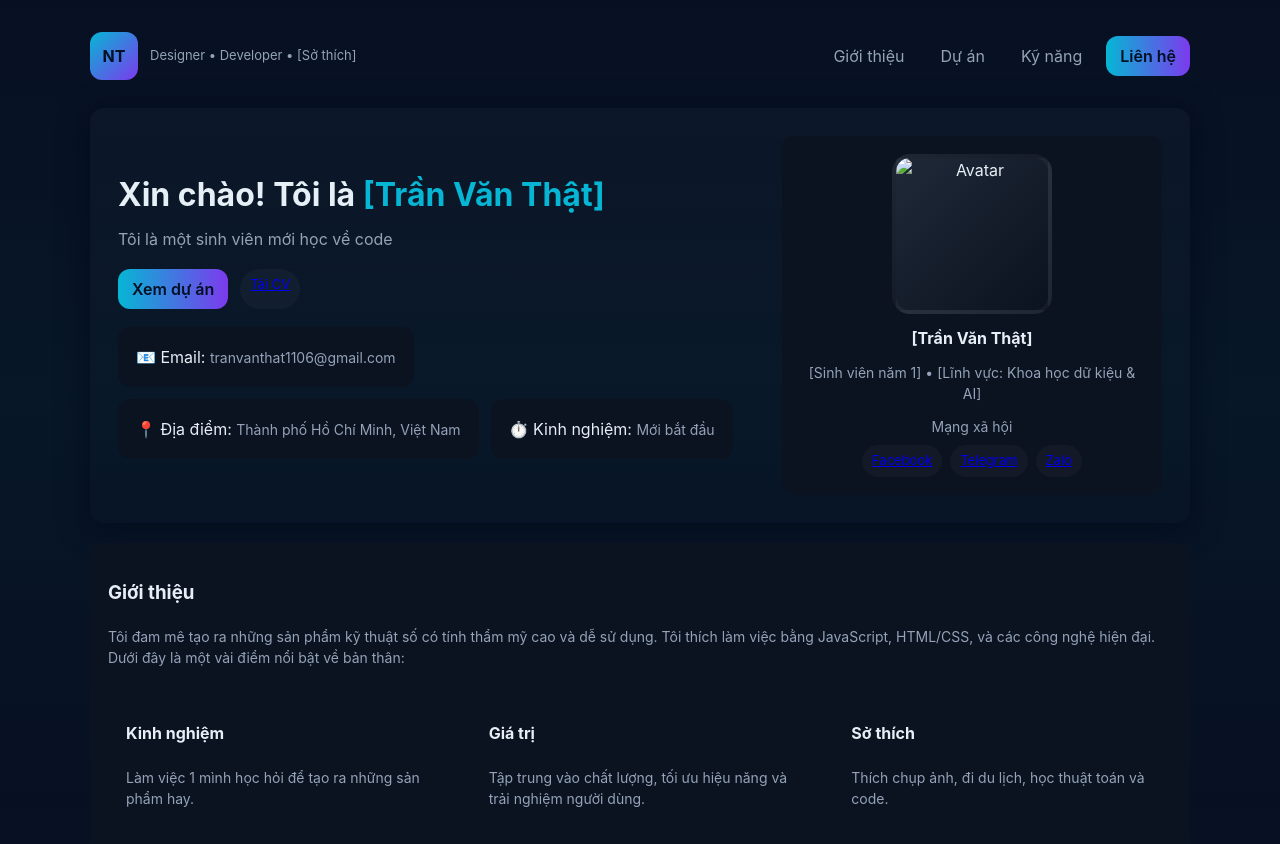
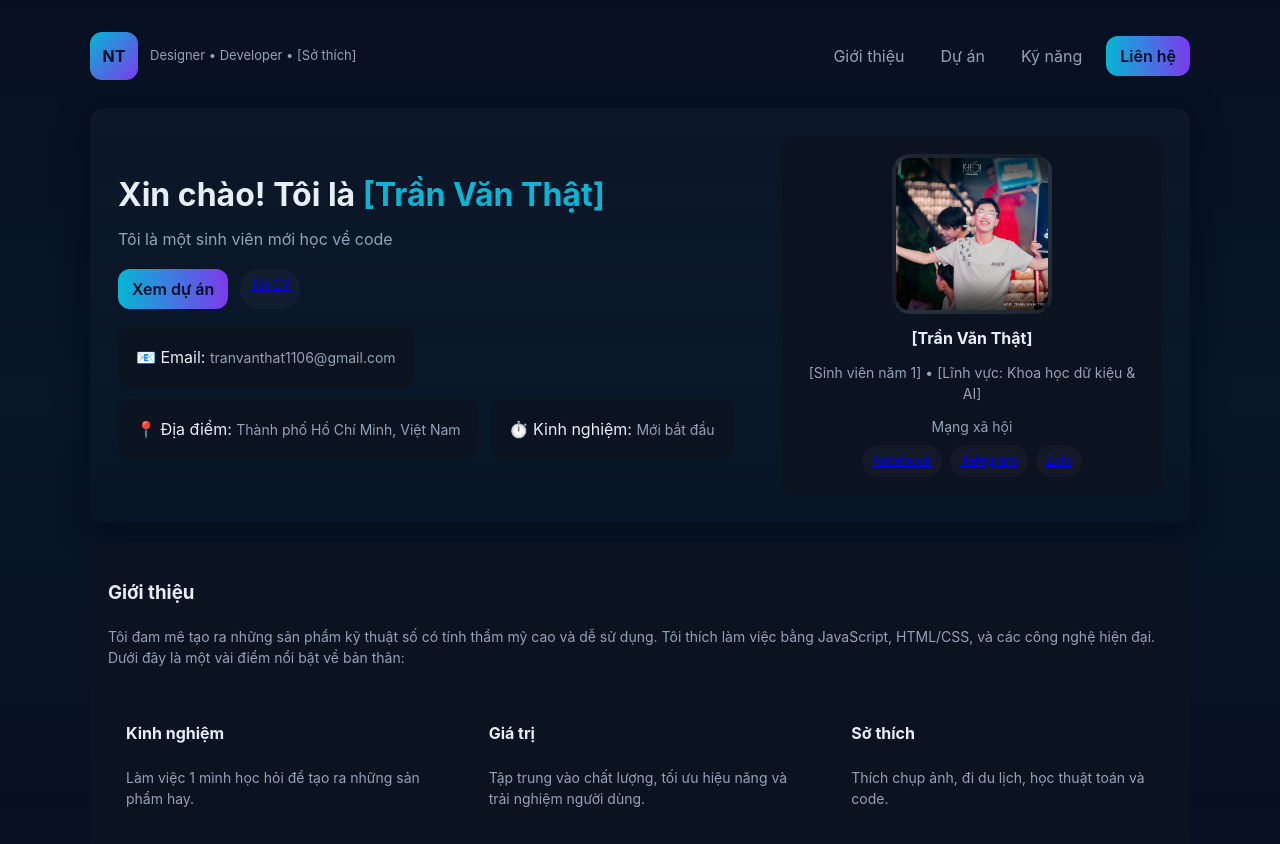
Before and after one commit to that1106/van_that_profile.github.io, a plain HTML site: page index.html in a window 1280 px wide. Shown: the top 844 px of the page. Drawn offline with Linux system fonts and the light colour scheme.

Commit message:
Update avatar image source in index.html

```diff
--- a/index.html
+++ b/index.html
@@ -110,7 +110,7 @@
         </div>
 
         <aside class="card profile">
-          <img class="avatar" src="c:\Users\ADMIN\Pictures\Saved Pictures\z6632744520069_06a025819167b48456ef76814b2771c3.jpg" alt="Avatar">
+          <img class="avatar" src="images/avatar.jpg" alt="Avatar">
           <div style="font-weight:700">[Trần Văn Thật]</div>
           <div class="small">[Sinh viên năm 1] • [Lĩnh vực: Khoa học dữ kiệu & AI]</div>
           <div style="width:100%">
```
